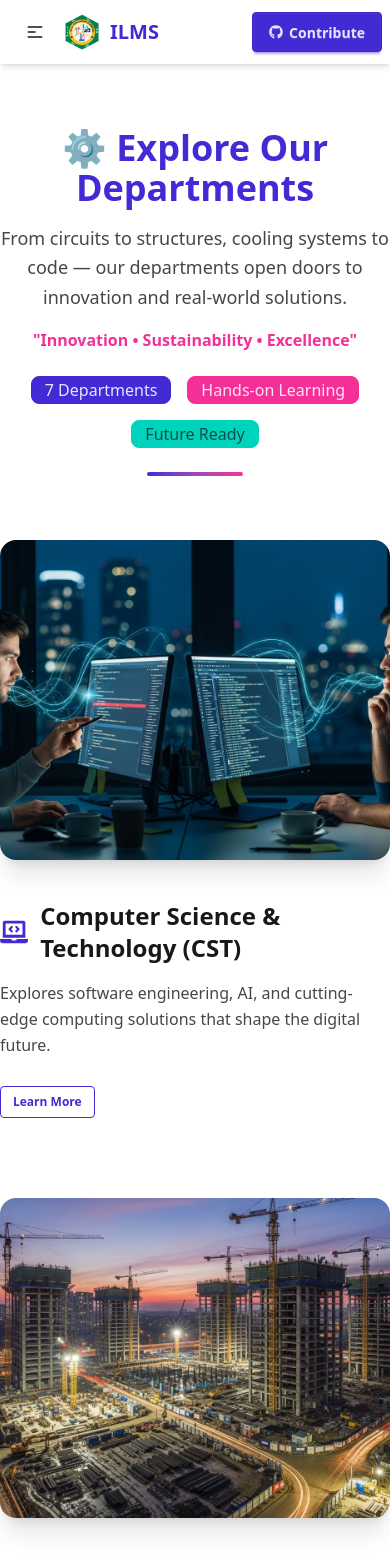
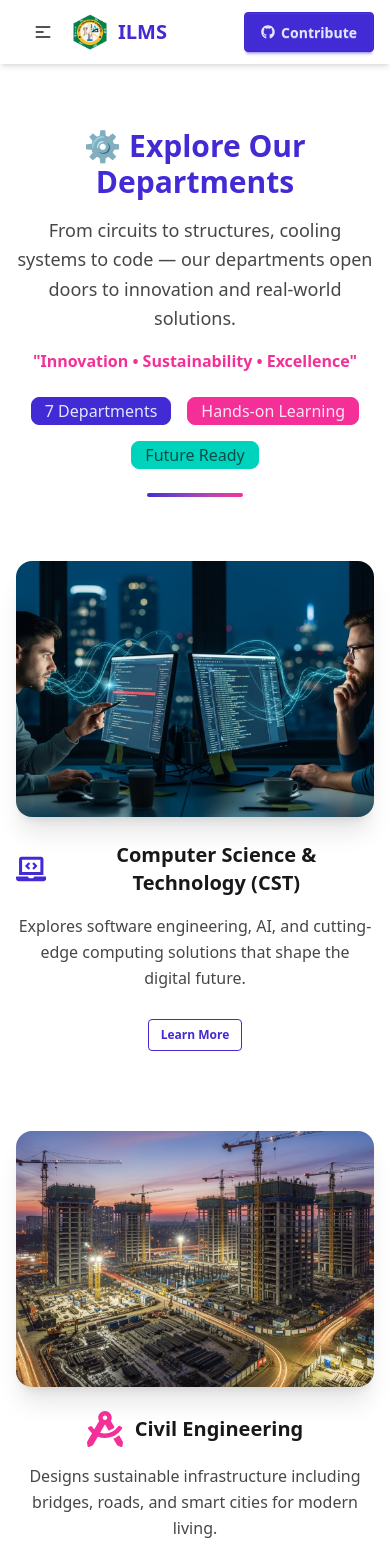
Before and after one commit to sajid-7756/Institute-Management-Location-System-ILMS, a React (Vite) app: page /departments in a window 390 px wide. Shown: the top 1556 px of the page. Built offline with nearby package versions, Linux system fonts and the light colour scheme.

Commit message:
added responsivness

```diff
--- a/src/Components/Navbar/Navbar.jsx
+++ b/src/Components/Navbar/Navbar.jsx
@@ -11,30 +11,37 @@ const Navbar = () => {
       : "relative font-medium text-base-content/70 hover:text-primary transition-colors duration-300";
   };
 
+  const handleClick = () => {
+    const elem = document.activeElement;
+    if (elem) {
+      elem.blur();
+    }
+  };
+
   const links = (
     <>
       <li>
-        <NavLink to="/" className={getNavLinkClass}>
+        <NavLink to="/" className={getNavLinkClass} onClick={handleClick}>
           Home
         </NavLink>
       </li>
       <li>
-        <NavLink to="/departments" className={getNavLinkClass}>
+        <NavLink to="/departments" className={getNavLinkClass} onClick={handleClick}>
           Departments
         </NavLink>
       </li>
       <li>
-        <NavLink to="/gallery" className={getNavLinkClass}>
+        <NavLink to="/gallery" className={getNavLinkClass} onClick={handleClick}>
           Gallery
         </NavLink>
       </li>
       <li>
-        <NavLink to="/map" className={getNavLinkClass}>
+        <NavLink to="/map" className={getNavLinkClass} onClick={handleClick}>
           Map
         </NavLink>
       </li>
       <li>
-        <NavLink to="/others" className={getNavLinkClass}>
+        <NavLink to="/others" className={getNavLinkClass} onClick={handleClick}>
           Others
         </NavLink>
       </li>
@@ -42,8 +49,8 @@ const Navbar = () => {
   );
 
   return (
-    <div className="navbar bg-base-100 shadow-md sticky top-0 z-50">
-      <div className="flex justify-between w-7xl mx-auto">
+    <div className="navbar bg-base-100 shadow-md sticky top-0 z-50 px-4 md:px-8">
+      <div className="flex justify-between max-w-7xl w-full mx-auto">
         <div className="navbar-start">
           <div className="dropdown">
             <div tabIndex={0} role="button" className="btn btn-ghost lg:hidden">
--- a/src/Components/TreeItem/DepartmentTree.jsx
+++ b/src/Components/TreeItem/DepartmentTree.jsx
@@ -136,8 +136,8 @@ const DepartmentTree = () => {
     <section className="py-16">
       <div className="max-w-7xl mx-auto ">
         {/* Hero Section */}
-        <div className="text-center max-w-4xl mx-auto mb-16">
-          <h1 className="text-5xl font-bold text-primary mb-4">
+        <div className="text-center max-w-4xl mx-auto mb-16 px-4">
+          <h1 className="text-3xl md:text-5xl font-bold text-primary mb-4">
             🏛️ Welcome to Bogura Polytechnic Institute
           </h1>
           <p className="text-base-content/80 leading-relaxed text-lg mb-4">
@@ -168,7 +168,7 @@ const DepartmentTree = () => {
         </div>
 
         {/* Tree Container */}
-        <div className="rounded-3xl shadow-xl bg-base-100 p-8 md:p-16 overflow-x-auto border border-base-300">
+        <div className="rounded-3xl shadow-xl bg-base-100 p-4 md:p-16 overflow-x-auto border border-base-300 mx-4 md:mx-0">
           <div className="inline-block min-w-full">
             <TreeNode
               data={instituteData}
--- a/src/Pages/Department.jsx
+++ b/src/Pages/Department.jsx
@@ -73,8 +73,8 @@ const Department = () => {
   return (
     <section className="py-16">
       {/* Heading + Long Description */}
-      <div className="text-center max-w-3xl mx-auto mb-16">
-        <h2 className="text-4xl font-bold text-primary mb-4">
+      <div className="text-center max-w-3xl mx-auto mb-16 px-4">
+        <h2 className="text-3xl md:text-4xl font-bold text-primary mb-4">
           ⚙️ Explore Our Departments
         </h2>
         <p className="text-base-content/80 leading-relaxed text-lg">
@@ -105,26 +105,26 @@ const Department = () => {
         {departments.map((dept, index) => (
           <div
             key={dept.id}
-            className={`flex flex-col md:flex-row items-center gap-10 ${
+            className={`flex flex-col md:flex-row items-center gap-6 md:gap-10 px-4 ${
               index % 2 === 1 ? "md:flex-row-reverse" : ""
             }`}
             data-aos={index % 2 === 0 ? "fade-right" : "fade-left"}
             data-aos-duration="1000"
           >
             {/* Image */}
-            <div className="md:w-1/2">
+            <div className="w-full md:w-1/2">
               <img
                 src={dept.image}
                 alt={dept.name}
-                className="rounded-2xl shadow-xl w-full h-80 object-cover hover:scale-105 transition-transform duration-500"
+                className="rounded-2xl shadow-xl w-full h-64 md:h-80 object-cover hover:scale-105 transition-transform duration-500"
               />
             </div>
 
             {/* Content */}
-            <div className="md:w-1/2 space-y-4">
-              <div className="flex items-center gap-3">
+            <div className="w-full md:w-1/2 space-y-4 text-center md:text-left">
+              <div className="flex items-center justify-center md:justify-start gap-3">
                 {dept.icon}
-                <h3 className="text-2xl font-semibold">{dept.name}</h3>
+                <h3 className="text-xl md:text-2xl font-semibold">{dept.name}</h3>
               </div>
               <p className="text-base-content/80 leading-relaxed">
                 {dept.desc}
--- a/src/Pages/Gallery.jsx
+++ b/src/Pages/Gallery.jsx
@@ -8,7 +8,7 @@ const Gallery = () => {
       <div className="max-w-7xl mx-auto px-6 text-center">
         {/* Heading Section */}
         <div className="text-center max-w-3xl mx-auto mb-16">
-          <h2 className="text-4xl font-bold text-primary mb-4">
+          <h2 className="text-3xl md:text-4xl font-bold text-primary mb-4">
             🖼️ Institute Gallery
           </h2>
           <p className="text-base-content/80 leading-relaxed text-lg text-center">
--- a/src/Pages/Map.jsx
+++ b/src/Pages/Map.jsx
@@ -6,7 +6,7 @@ const Map = () => {
       <div className="max-w-7xl mx-auto px-6">
         {/* Heading Section */}
         <div className="text-center max-w-3xl mx-auto mb-16">
-          <h2 className="text-4xl font-bold text-primary mb-4">
+          <h2 className="text-3xl md:text-4xl font-bold text-primary mb-4">
             📍 Location Map
           </h2>
           <p className="text-base-content/80 leading-relaxed text-lg">
@@ -29,7 +29,7 @@ const Map = () => {
 
         {/* Map Container */}
         <div className="w-full">
-          <div className="relative w-full rounded-2xl shadow-xl overflow-hidden" style={{ height: "600px" }}>
+          <div className="relative w-full rounded-2xl shadow-xl overflow-hidden h-[300px] md:h-[600px]">
             <iframe
               src="https://www.google.com/maps/embed?pb=!1m18!1m12!1m3!1d3621.1901184546373!2d89.37495447598118!3d24.823171146747562!2m3!1f0!2f0!3f0!3m2!1i1024!2i768!4f13.1!3m3!1m2!1s0x39fc54968d3b5cdd%3A0xd5c89978703585d6!2sBogura%20Polytechnic%20Institute!5e0!3m2!1sen!2sbd!4v1762104924550!5m2!1sen!2sbd"
               className="absolute top-0 left-0 w-full h-full"
--- a/src/Pages/Others.jsx
+++ b/src/Pages/Others.jsx
@@ -60,7 +60,7 @@ const Others = () => {
       <div className="max-w-7xl mx-auto px-6">
         {/* Heading + Long Description */}
         <div className="text-center max-w-3xl mx-auto mb-16">
-          <h2 className="text-4xl font-bold text-primary mb-4">
+          <h2 className="text-3xl md:text-4xl font-bold text-primary mb-4">
             📍 Campus Facilities & Services
           </h2>
           <p className="text-base-content/80 leading-relaxed text-lg">
@@ -91,26 +91,26 @@ const Others = () => {
           {facilities.map((facility, index) => (
             <div
               key={facility.id}
-              className={`flex flex-col md:flex-row items-center gap-10 ${
+              className={`flex flex-col md:flex-row items-center gap-6 md:gap-10 ${
                 index % 2 === 1 ? "md:flex-row-reverse" : ""
               }`}
               data-aos={index % 2 === 0 ? "fade-right" : "fade-left"}
               data-aos-duration="1000"
             >
               {/* Image */}
-              <div className="md:w-1/2">
+              <div className="w-full md:w-1/2">
                 <img
                   src={facility.image}
                   alt={facility.name}
-                  className="rounded-2xl shadow-xl w-full h-80 object-cover hover:scale-105 transition-transform duration-500"
+                  className="rounded-2xl shadow-xl w-full h-64 md:h-80 object-cover hover:scale-105 transition-transform duration-500"
                 />
               </div>
 
               {/* Content */}
-              <div className="md:w-1/2 space-y-4">
-                <div className="flex items-center gap-3">
+              <div className="w-full md:w-1/2 space-y-4 text-center md:text-left">
+                <div className="flex items-center justify-center md:justify-start gap-3">
                   {facility.icon}
-                  <h3 className="text-2xl font-semibold">{facility.name}</h3>
+                  <h3 className="text-xl md:text-2xl font-semibold">{facility.name}</h3>
                 </div>
                 <p className="text-base-content/80 leading-relaxed">
                   {facility.desc}
```
